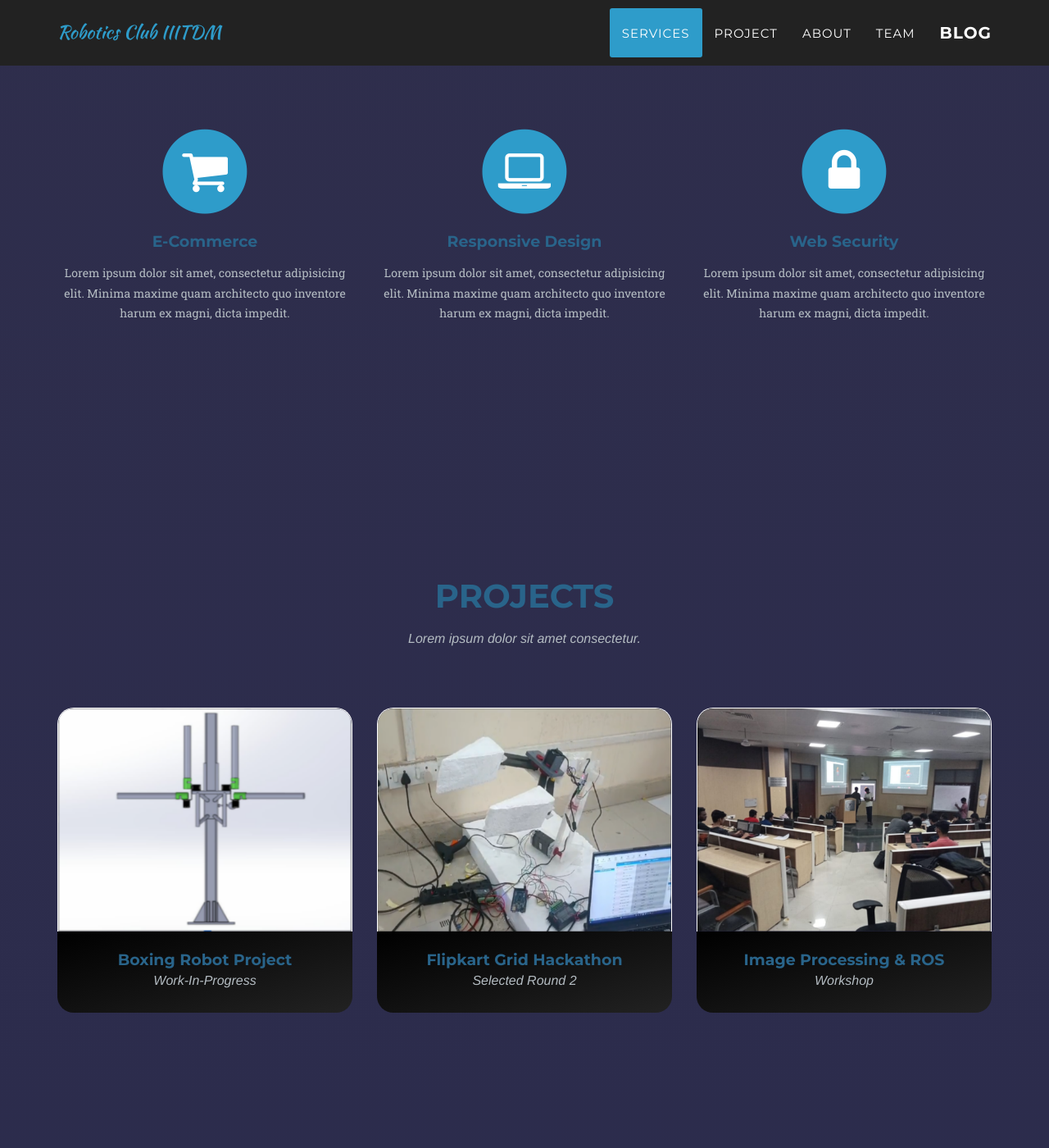
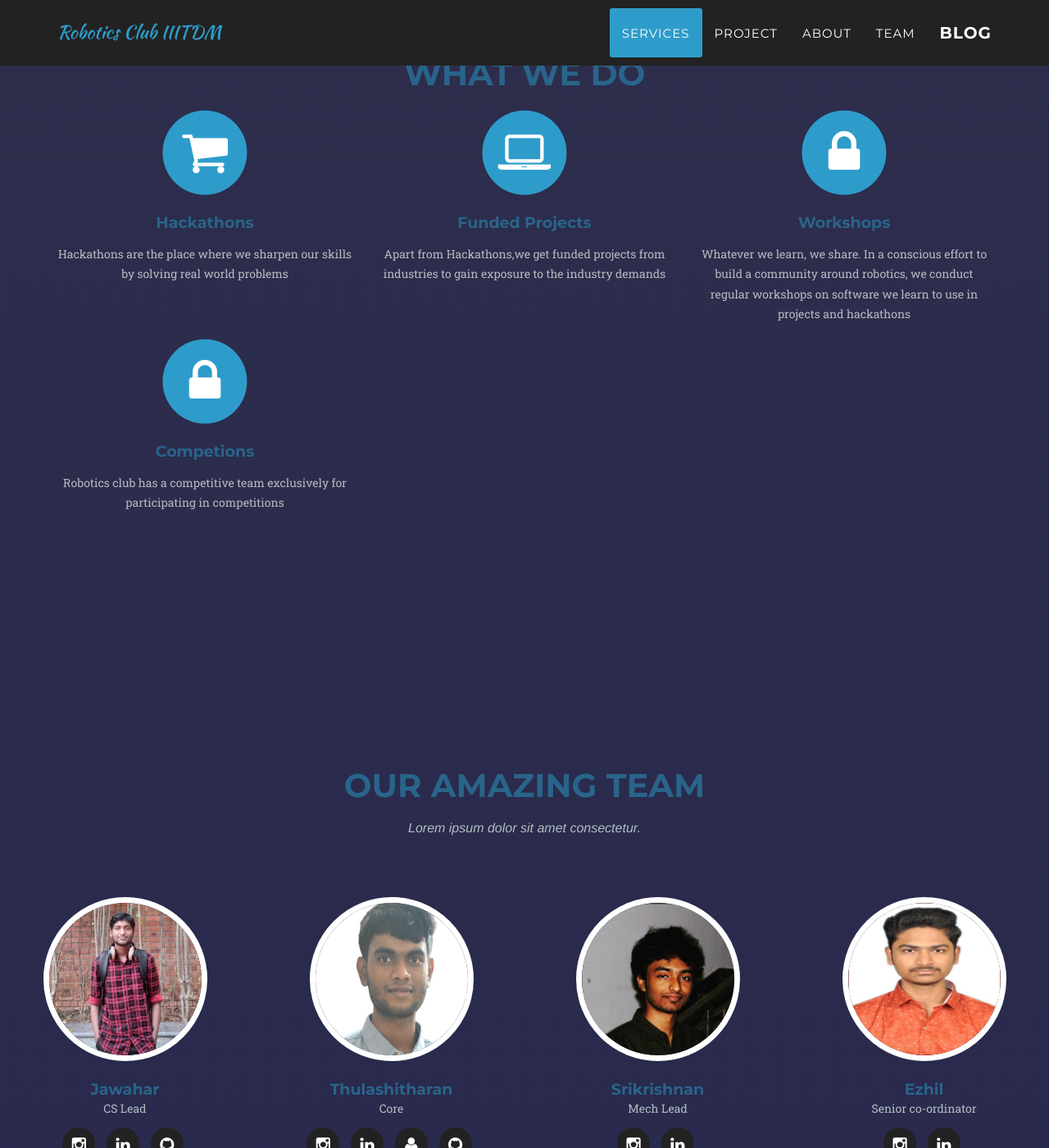
Before and after one commit to Robotics-IIITDM/Robotics-IIITDM.github.io, a Jekyll site: the page built from index.md, in a window 1280 px wide and 1400 px high, scrolled down 815 px. Shown: the whole window at 82% size. Built offline with Jekyll 4.4.1, drawn with Linux system fonts in a browser that asks for light colours; some web fonts are replaced; some of the changed text lies outside the part shown.

Commit message:
Added Stuff

```diff
--- a/_includes/header.html
+++ b/_includes/header.html
@@ -44,8 +44,8 @@
     <header>
         <div class="container">
             <div class="intro-text">
-                <div class="intro-lead-in">Welcome To Our Studio!</div>
-                <div class="intro-heading">It's Nice To Meet You</div>
+                <div class="intro-lead-in"><i>*clink clink clank*</i></div>
+                <div class="intro-heading">Welcome to Robotics Club IIITDM</div>
                 <a href="/blog/" class="page-scroll btn btn-xl">Look at our Blogs</a>
             </div>
         </div>
--- a/_includes/portfolio_grid.html
+++ b/_includes/portfolio_grid.html
@@ -3,7 +3,7 @@
         <div class="container">
             <div class="row">
                 <div class="col-lg-12 text-center">
-                    <h2 class="section-heading">Projects</h2>
+                    <h2 class="section-heading">Activites</h2>
                     <h3 class="section-subheading text-muted">Lorem ipsum dolor sit amet consectetur.</h3>
                 </div>
             </div>
--- a/_includes/services.html
+++ b/_includes/services.html
@@ -3,8 +3,7 @@
         <div class="container">
             <div class="row">
                 <div class="col-lg-12 text-center">
-                    <h2 class="section-heading">Services</h2>
-                    <h3 class="section-subheading text-muted">Lorem ipsum dolor sit amet consectetur.</h3>
+                    <h2 class="section-heading">What we do</h2>
                 </div>
             </div>
             <div class="row text-center">
@@ -13,24 +12,32 @@
                         <i class="fa fa-circle fa-stack-2x text-primary"></i>
                         <i class="fa fa-shopping-cart fa-stack-1x fa-inverse"></i>
                     </span>
-                    <h4 class="service-heading">E-Commerce</h4>
-                    <p class="text-muted">Lorem ipsum dolor sit amet, consectetur adipisicing elit. Minima maxime quam architecto quo inventore harum ex magni, dicta impedit.</p>
+                    <h4 class="service-heading">Hackathons</h4>
+                    <p class="text-muted">Hackathons are the place where we sharpen our skills by solving real world problems</p>
                 </div>
                 <div class="col-md-4">
                     <span class="fa-stack fa-4x">
                         <i class="fa fa-circle fa-stack-2x text-primary"></i>
                         <i class="fa fa-laptop fa-stack-1x fa-inverse"></i>
                     </span>
-                    <h4 class="service-heading">Responsive Design</h4>
-                    <p class="text-muted">Lorem ipsum dolor sit amet, consectetur adipisicing elit. Minima maxime quam architecto quo inventore harum ex magni, dicta impedit.</p>
+                    <h4 class="service-heading">Funded Projects</h4>
+                    <p class="text-muted">Apart from Hackathons,we get funded projects from industries to gain exposure to the industry demands</p>
                 </div>
                 <div class="col-md-4">
                     <span class="fa-stack fa-4x">
                         <i class="fa fa-circle fa-stack-2x text-primary"></i>
                         <i class="fa fa-lock fa-stack-1x fa-inverse"></i>
                     </span>
-                    <h4 class="service-heading">Web Security</h4>
-                    <p class="text-muted">Lorem ipsum dolor sit amet, consectetur adipisicing elit. Minima maxime quam architecto quo inventore harum ex magni, dicta impedit.</p>
+                    <h4 class="service-heading">Workshops</h4>
+                    <p class="text-muted">Whatever we learn, we share. In a conscious effort to build a community around robotics, we conduct regular workshops on software we learn to use in projects and hackathons</p>
+                </div>
+                <div class="col-md-4">
+                    <span class="fa-stack fa-4x">
+                        <i class="fa fa-circle fa-stack-2x text-primary"></i>
+                        <i class="fa fa-lock fa-stack-1x fa-inverse"></i>
+                    </span>
+                    <h4 class="service-heading">Competions</h4>
+                    <p class="text-muted">Robotics club has a competitive team exclusively for participating in competitions</p>
                 </div>
             </div>
         </div>
--- a/_layouts/default.html
+++ b/_layouts/default.html
@@ -8,8 +8,6 @@
 
     {% include header.html %}
     {% include services.html %}
-    {% include portfolio_grid.html %}
-    {% include about.html %}
     {% include team.html %}
     {% include clients.html %}
     {% include footer.html %}
```
Also changed, not shown: Gemfile.lock.
